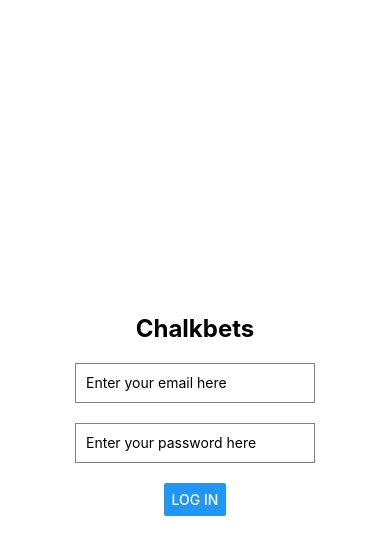
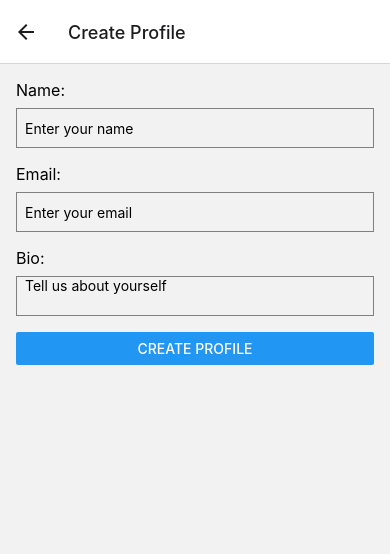
Before and after one commit to TriangleFraudternity/Chalk_Bets, a React Native app: screen /SignUpScreen in a window 390 px wide. Shown: the top 554 px of the page. Built offline with nearby package versions, Linux system fonts and the light colour scheme.

Commit message:
basic-navigation

```diff
--- a/App.js
+++ b/App.js
@@ -1,81 +1,27 @@
-import React, { useState } from 'react';
-import { View, Text, TextInput, Button, StatusBar, StyleSheet } from 'react-native';
+// App.js
 
-const LoginForm = () => {
-    const [email, setEmail] = useState("");
-    const [password, setPassword] = useState("");
-    const [emailError, setEmailError] = useState("");
-    const [passwordError, setPasswordError] = useState("");
+import React from 'react';
+import { NavigationContainer } from '@react-navigation/native';
+import { createNativeStackNavigator } from '@react-navigation/native-stack';
+import LoginScreen from './LoginScreen';
+import SignUpScreen from './SignUpScreen';
 
-    const loginClick = () => {
-        // Implement your login logic here
-        // For example, you can validate the email and password
-        // and perform the login action accordingly
-    };
+const Stack = createNativeStackNavigator();
 
-    return (
-        <View style={styles.container}>
-            <Text style={styles.bigBlueText}>Chalkbets</Text>
-            <StatusBar style="auto" />
-
-            <View style={styles.inputContainer}>
-                <TextInput
-                    value={email}
-                    placeholder="Enter your email here"
-                    onChangeText={text => setEmail(text)}
-                    style={styles.inputBox}
-                />
-            </View>
-
-            <View style={styles.inputContainer}>
-                <TextInput
-                    value={password}
-                    placeholder="Enter your password here"
-                    onChangeText={text => setPassword(text)}
-                    style={styles.inputBox}
-                    secureTextEntry={true}
-                />
-            </View>
-
-            <View style={styles.inputContainer}>
-                <Button
-                    title="Log in"
-                    onPress={loginClick}
-                    style={styles.inputButton}
-                />
-            </View>
-        </View>
-    );
+const App = () => {
+  return (
+    <NavigationContainer>
+      <Stack.Navigator initialRouteName="LoginScreen">
+        <Stack.Screen name="LoginScreen" component={LoginScreen} options={{ title: 'Login' }} />
+        <Stack.Screen
+          name="SignUpScreen"
+          component={SignUpScreen}
+          options={{ title: 'Create Profile' }}
+        />
+        {/* Add more screens as needed */}
+      </Stack.Navigator>
+    </NavigationContainer>
+  );
 };
 
-const styles = StyleSheet.create({
-    container: {
-        flex: 1,
-        justifyContent: 'center',
-        alignItems: 'center',
-    },
-    bigBlueText: {
-        fontSize: 24,
-        fontWeight: 'bold',
-        marginBottom: 20,
-    },
-    inputContainer: {
-        marginBottom: 15,
-    },
-    inputBox: {
-        height: 40,
-        borderColor: 'gray',
-        borderWidth: 1,
-        paddingHorizontal: 10,
-        marginBottom: 5,
-    },
-    errorLabel: {
-        color: 'red',
-        marginBottom: 5,
-    },
-    inputButton: {
-        // Style for the login button
-    },
-});
-
-export default LoginForm;
+export default App;
--- /dev/null
+++ b/LoginScreen.js
@@ -0,0 +1,96 @@
+// LoginScreen.js
+
+import React, { useState } from 'react';
+import { View, Text, TextInput, Button, StyleSheet } from 'react-native';
+
+import {signInWithEmailAndPassword} from "firebase/auth";
+
+import {auth} from './config/firebase.js';
+
+
+const LoginScreen = ({ navigation }) => {
+  const [email, setEmail] = useState('');
+  const [password, setPassword] = useState('');
+
+  const handleLogin = () => {
+    // Add logic to authenticate the user
+    // You can send the login credentials to your backend for validation
+    signInWithEmailAndPassword(auth, email, password)
+        .then((userCredential) => {
+            // Signed in
+            const user = userCredential.user;
+            // ...
+        })
+        .catch((error) => {
+            const errorCode = error.code;
+            const errorMessage = error.message;
+    });
+
+    // For simplicity, let's just log the email and password for now
+    console.log('Email:', email);
+    console.log('Password:', password);
+
+    // Navigate to the next screen (you can replace 'HomeScreen' with your desired screen)
+    navigation.navigate('HomeScreen');
+  };
+
+  return (
+    <View style={styles.container}>
+      <Text style={styles.label}>Email:</Text>
+      <TextInput
+        style={styles.input}
+        value={email}
+        onChangeText={(text) => setEmail(text)}
+        placeholder="Enter your email"
+        keyboardType="email-address"
+      />
+
+      <Text style={styles.label}>Password:</Text>
+      <TextInput
+        style={styles.input}
+        value={password}
+        onChangeText={(text) => setPassword(text)}
+        placeholder="Enter your password"
+        secureTextEntry
+      />
+
+      <Button title="Login" onPress={handleLogin} />
+
+      <Text style={styles.signupText}>
+        Don't have an account?{' '}
+        <Text style={styles.signupLink} onPress={() => navigation.navigate('SignUpScreen')}>
+          Sign up
+        </Text>
+      </Text>
+    </View>
+  );
+};
+
+const styles = StyleSheet.create({
+  container: {
+    flex: 1,
+    padding: 16,
+    justifyContent: 'center',
+  },
+  label: {
+    fontSize: 16,
+    marginBottom: 8,
+  },
+  input: {
+    height: 40,
+    borderColor: 'gray',
+    borderWidth: 1,
+    marginBottom: 16,
+    paddingHorizontal: 8,
+  },
+  signupText: {
+    marginTop: 16,
+    textAlign: 'center',
+  },
+  signupLink: {
+    color: 'blue',
+    textDecorationLine: 'underline',
+  },
+});
+
+export default LoginScreen;
--- /dev/null
+++ b/SignUpScreen.js
@@ -0,0 +1,91 @@
+// SignUpScreen.js
+
+import React, { useState } from 'react';
+import { View, Text, TextInput, Button, StyleSheet } from 'react-native';
+import {getAuth, createUserWithEmailAndPassword} from "firebase/auth";
+
+import {auth} from './config/firebase.js';
+
+const SignUpScreen = ({ navigation }) => {
+  const [name, setName] = useState('');
+  const [email, setEmail] = useState('');
+  const [bio, setBio] = useState('');
+
+  const handleCreateProfile = () => {
+    // Add logic to create the user profile
+    // You can send the data to your backend or store it locally, depending on your needs
+    createUserWithEmailAndPassword(auth, email, password)
+      .then((userCredential) => {
+          // Signed up
+          const user = userCredential.user;
+          // ...
+      })
+      .catch((error) => {
+          const errorCode = error.code;
+          const errorMessage = error.message;
+          // ..
+
+    });
+
+    // For simplicity, let's just log the profile data for now
+    console.log('Name:', name);
+    console.log('Email:', email);
+    console.log('Bio:', bio);
+
+    // Navigate to the next screen (you can replace 'NextScreen' with your desired screen)
+    navigation.navigate('NextScreen');
+  };
+
+  return (
+    <View style={styles.container}>
+      <Text style={styles.label}>Name:</Text>
+      <TextInput
+        style={styles.input}
+        value={name}
+        onChangeText={(text) => setName(text)}
+        placeholder="Enter your name"
+      />
+
+      <Text style={styles.label}>Email:</Text>
+      <TextInput
+        style={styles.input}
+        value={email}
+        onChangeText={(text) => setEmail(text)}
+        placeholder="Enter your email"
+        keyboardType="email-address"
+      />
+
+      <Text style={styles.label}>Bio:</Text>
+      <TextInput
+        style={styles.input}
+        value={bio}
+        onChangeText={(text) => setBio(text)}
+        placeholder="Tell us about yourself"
+        multiline
+      />
+
+      <Button title="Create Profile" onPress={handleCreateProfile} />
+
+    </View>
+  );
+};
+
+const styles = StyleSheet.create({
+  container: {
+    flex: 1,
+    padding: 16,
+  },
+  label: {
+    fontSize: 16,
+    marginBottom: 8,
+  },
+  input: {
+    height: 40,
+    borderColor: 'gray',
+    borderWidth: 1,
+    marginBottom: 16,
+    paddingHorizontal: 8,
+  },
+});
+
+export default SignUpScreen;
--- /dev/null
+++ b/config/firebase.js
@@ -0,0 +1,23 @@
+import { initializeApp } from 'firebase/app';
+import { initializeAuth, getReactNativePersistence } from 'firebase/auth';
+import Constants from 'expo-constants';
+
+// add firebase config
+const firebaseConfig = {
+    apiKey: "AIzaSyCrV3bE9DILN78te_zncnkMOFyc_TTaGDA",
+    authDomain: "chalkbets-1bf48.firebaseapp.com",
+    databaseURL: "https://chalkbets-1bf48-default-rtdb.firebaseio.com",
+    projectId: "chalkbets-1bf48",
+    storageBucket: "chalkbets-1bf48.appspot.com",
+    messagingSenderId: "761565960474",
+    appId: "1:761565960474:web:82826465f5fd5daf0eb4a3",
+    measurementId: "G-3FSC8S7HYN"
+};
+
+// initialize firebase
+const app = initializeApp(firebaseConfig);
+
+// initialize auth
+const auth = initializeAuth(app);
+
+export { auth };
```
Also changed, not shown: package.json (+6 -1 lines), 2 other files (tests, documents, lock files or other folders).
